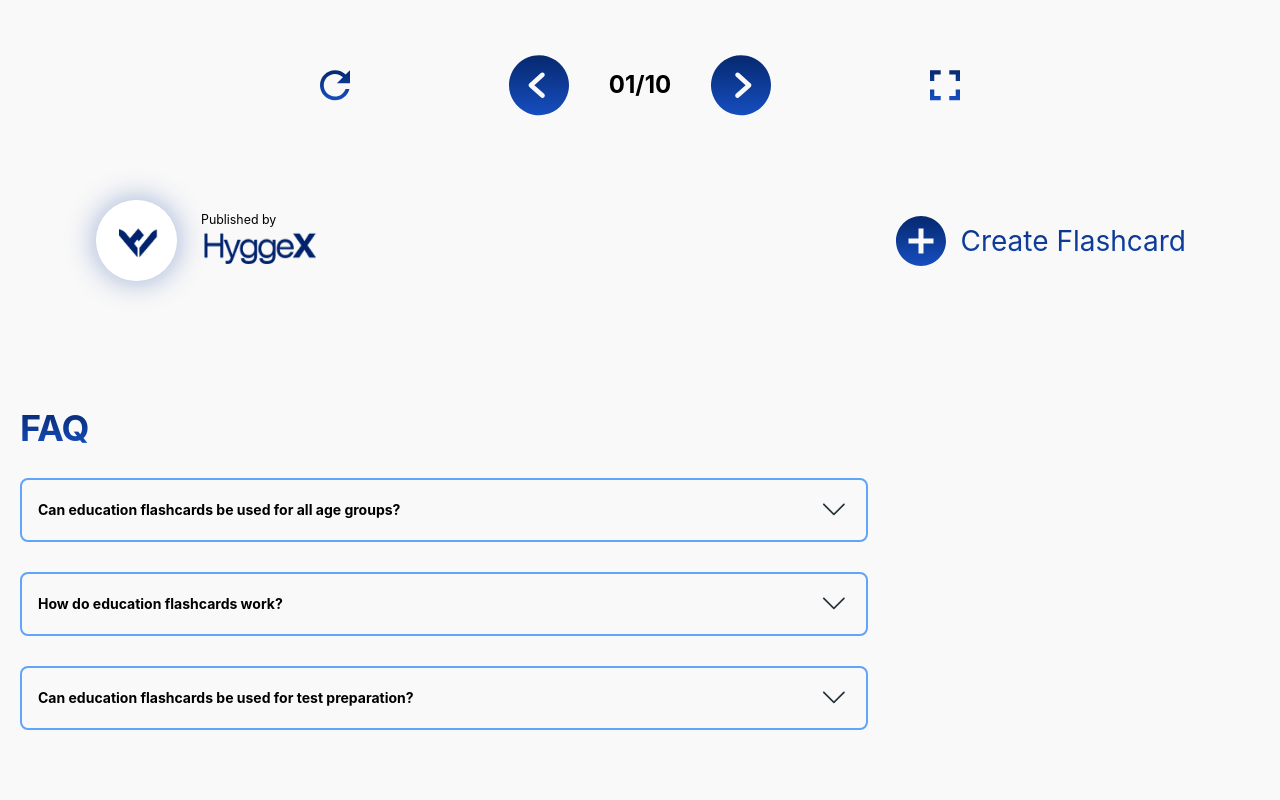
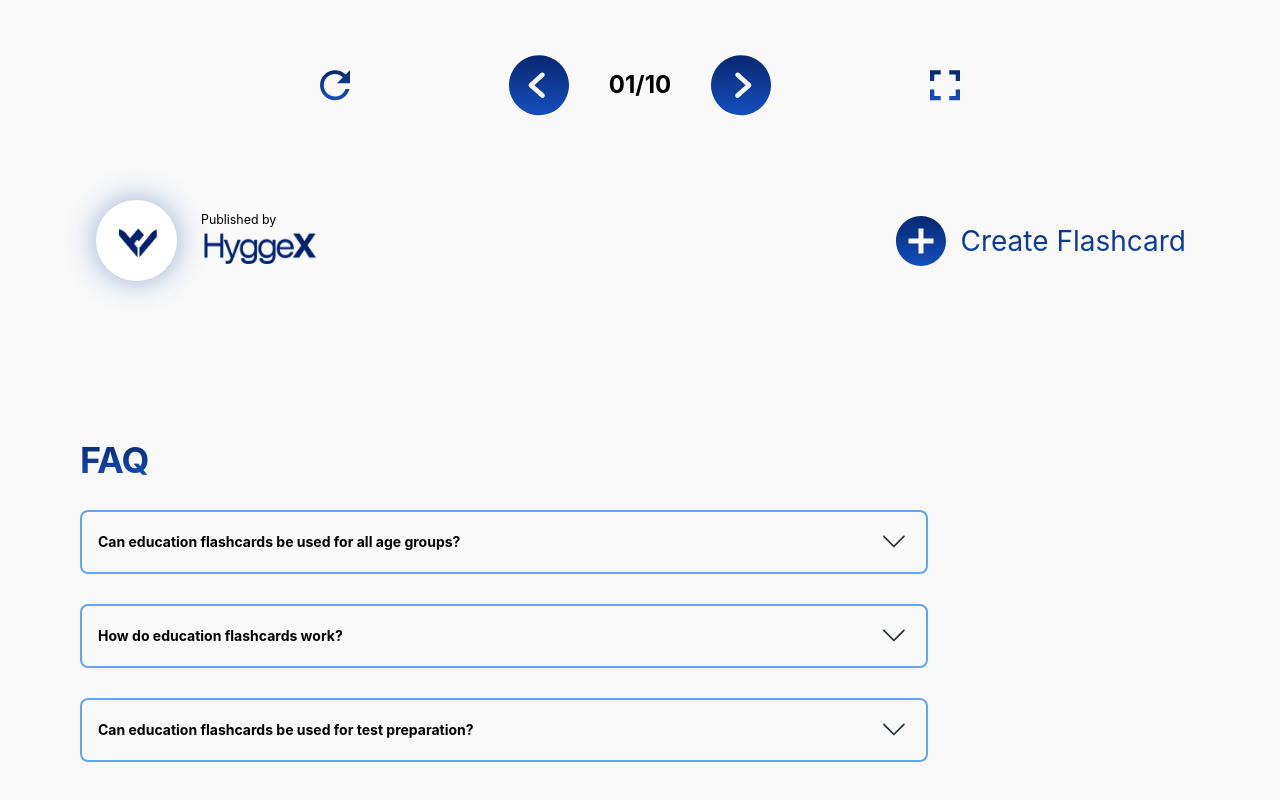
Before and after one commit to khushboo-choudhary/Hyggex, a React (Create React App) app: page / in a window 1280 px wide. Shown: the part 885-1685 px from the top of the page. Before the commit the page ends 1645 px from the top, so only its background shows below. Built offline with nearby package versions, Linux system fonts and the light colour scheme.

Commit message:
Final update.

```diff
--- a/src/Components/Faq.jsx
+++ b/src/Components/Faq.jsx
@@ -29,7 +29,7 @@ export default function Faq() {
 
 
   return (
-    <div className="px-5 overflow-y-auto">
+    <div className="lg:px-20 lg:py-8 2xl:px-[200px] px-5 overflow-y-auto">
       <h1 className="font-inter text-3xl md:text-4xl 2xl:text-5xl font-bold leading-none tracking-tight text-left mb-[30px] mt-[55px] md:mt-[100px] text-transparent bg-clip-text bg-gradient-to-b from-[#06286E] to-[#164EC0]">
         FAQ
       </h1>
```
